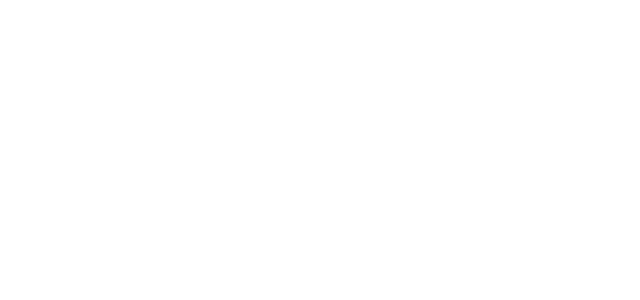
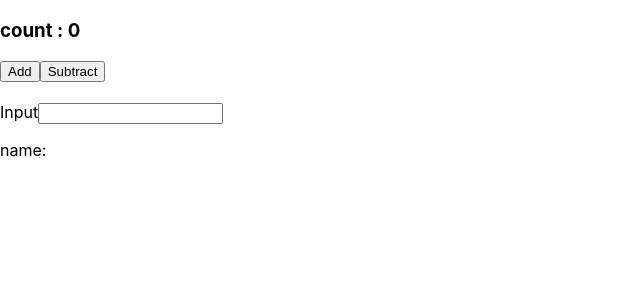
Before and after one commit to caleroedwarn-prog/typescript-react, a React (Create React App) app: page / in a window 1280 px wide. Shown: the top 300 px of the page, without its empty margins (0-640 px from the left). Built offline with nearby package versions, Linux system fonts and the light colour scheme.

Commit message:
modification

```diff
--- a/src/App.tsx
+++ b/src/App.tsx
@@ -1,11 +1,14 @@
 import React from 'react';
-import logo from './logo.svg';
-import './App.css';
+import Number from "./useStateWithNumber";
+import String from './useStateWithString';
 
 function App() {
   return (
     <div className="App">
-
+      <Number />
+      <br />
+      <br/>
+      <String />
     </div>
   );
 }
--- a/src/useStateWithNumber.tsx
+++ b/src/useStateWithNumber.tsx
@@ -0,0 +1,21 @@
+import { useState } from "react";
+
+function Number() {
+
+    const [count, setCount] = useState<number>(0);
+
+    return (
+      <>
+        <h3> count : {count}</h3>
+        <button type="button" onClick={() => setCount((prev) => prev + 1)}>
+          Add
+        </button>
+
+        <button type="button" onClick={() => setCount((prev) => prev - 1)}>
+          Subtract
+        </button>
+      </>
+    );
+
+}
+export default Number;
--- /dev/null
+++ b/src/useStateWithString.tsx
@@ -0,0 +1,20 @@
+import {useState} from "react";
+
+function String(){
+    const [name, setName] = useState<string>("");
+
+    return(
+        <>
+        <label>
+            Input
+        <input
+        name={name}
+        type="input"
+        onChange={(e) => setName(e.target.value)}
+        />
+        </label>
+        <p>name: {name}</p>
+        </>
+    )
+}
+export default String;
```
